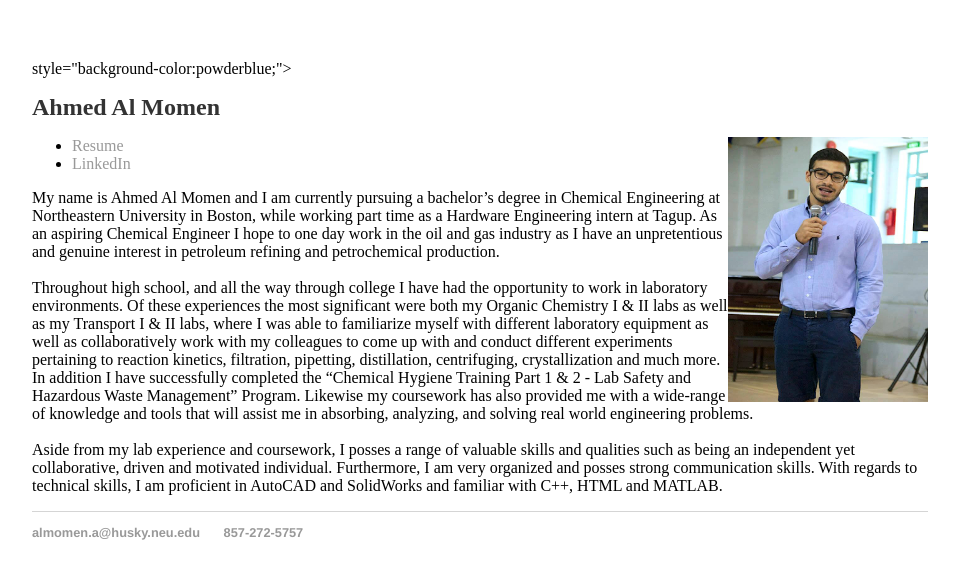
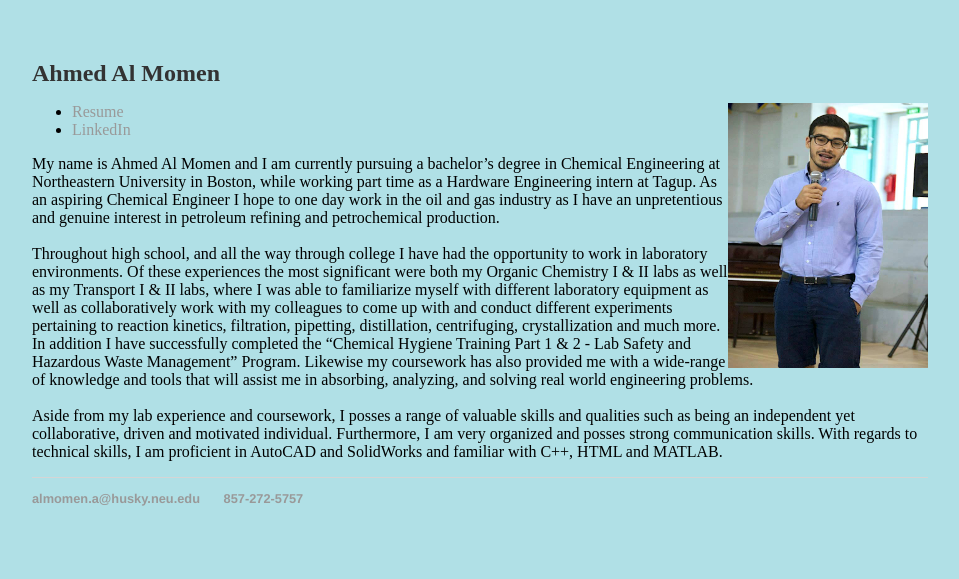
Before and after one commit to ahmedalmomen/aalmomen.com, a Jekyll site: the page built from index.html, in a window 1280 px wide. Shown: the top 579 px of the page, without its empty margins (160-1119 px from the left). Built offline with Jekyll 4.4.1, drawn with Linux system fonts in a browser that asks for light colours.

Commit message:
Update default.html

```diff
--- a/_layouts/default.html
+++ b/_layouts/default.html
@@ -1,13 +1,13 @@
 <!DOCTYPE html>
 <html>
          <head>
-                  style="background-color:powderblue;">
+
                   <title>{{ page.title }}</title>
                   <!-- link to main stylesheet -->
                   <link rel="stylesheet" type="text/css" href="/css/ma
 in.css">
          </head>
-         <body>
+         <body style="background-color:powderblue;">
 
                   <div class="container">
 
```
